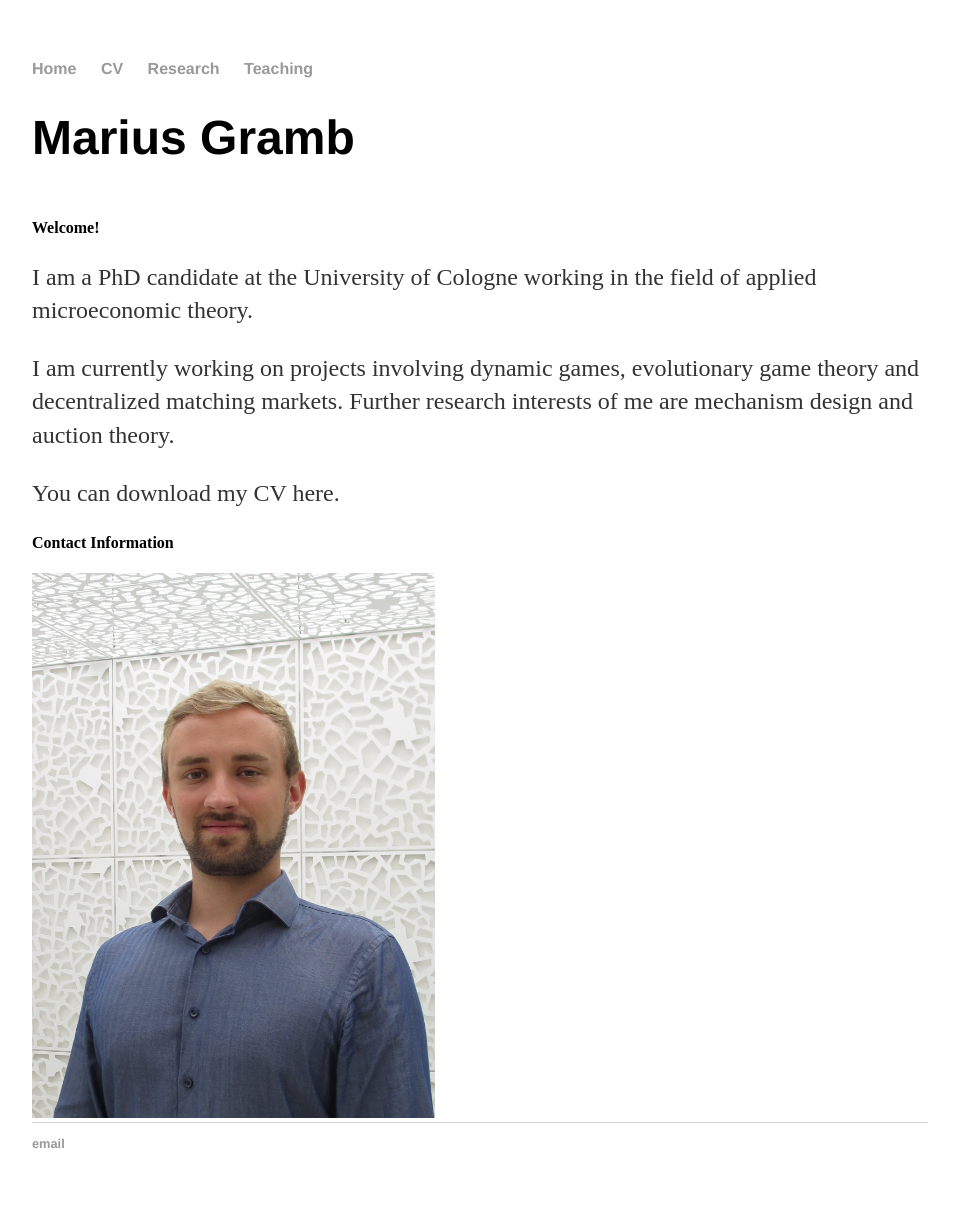
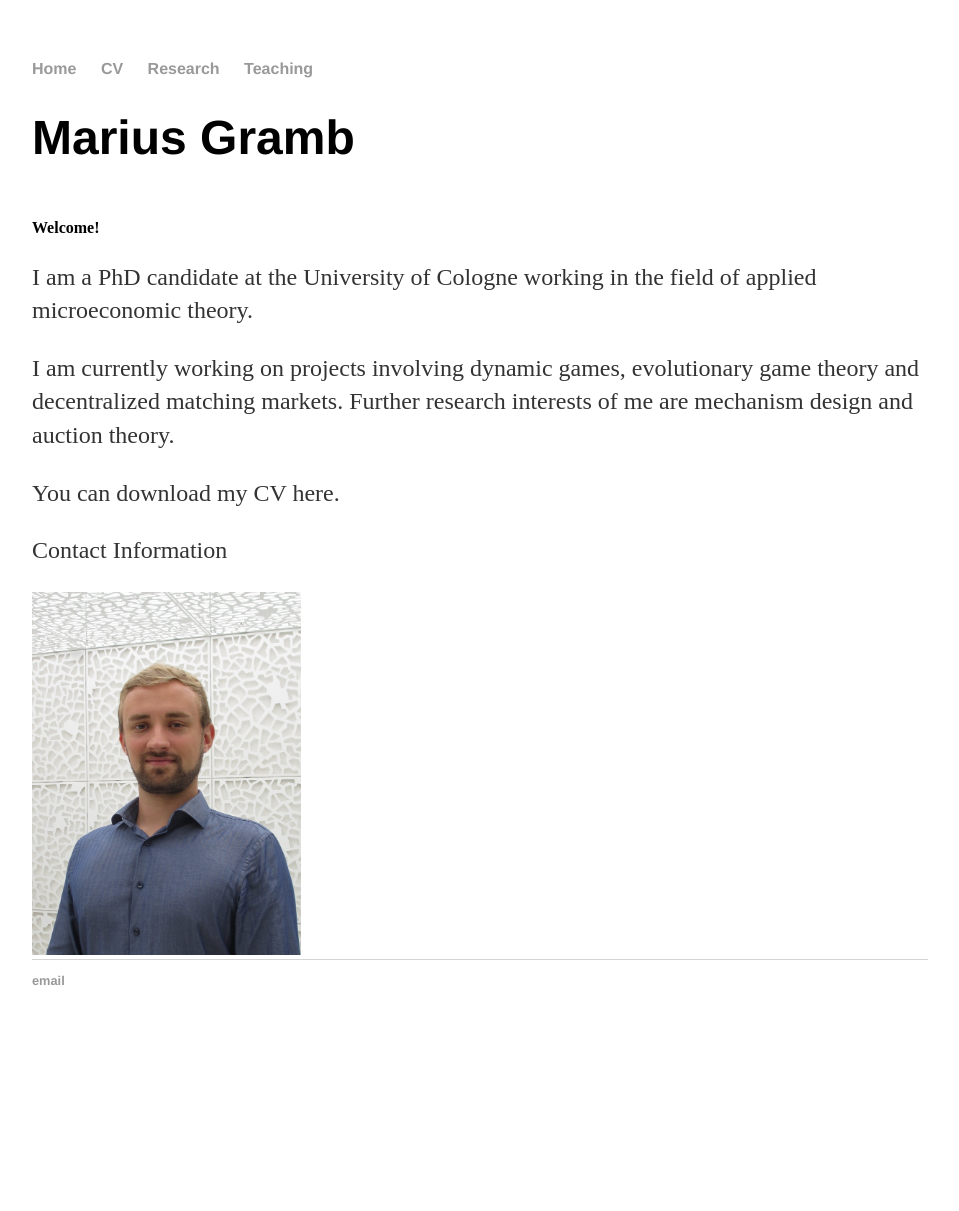
Before and after one commit to mariusgramb/mariusgramb.github.io, a Jekyll site: the page built from index.html, in a window 1280 px wide. Shown: the whole page, without its empty margins (160-1119 px from the left). Built offline with Jekyll 4.4.1, drawn with Linux system fonts in a browser that asks for light colours; after the commit the page ends 1048 px from its top, so only the background shows below that.

Commit message:
Update index.html

```diff
--- a/index.html
+++ b/index.html
@@ -20,9 +20,9 @@ title: Marius Gramb
 	  <p> I am currently working on projects involving dynamic games, evolutionary game theory and decentralized matching markets.
 		  Further research interests of me are mechanism design and auction theory. </p>
 	  <p> You can download my CV here. </p>
-	  <h4> Contact Information </h4>
+	  <p> Contact Information </p>
 	</div>
   <div class="column">
-	  <img src="images/IMG_1808.jpg" alt="img" width="45%" />
+	  <img src="images/IMG_1808.jpg" alt="img" width="30%" />
 	</div>
 </div>
```
